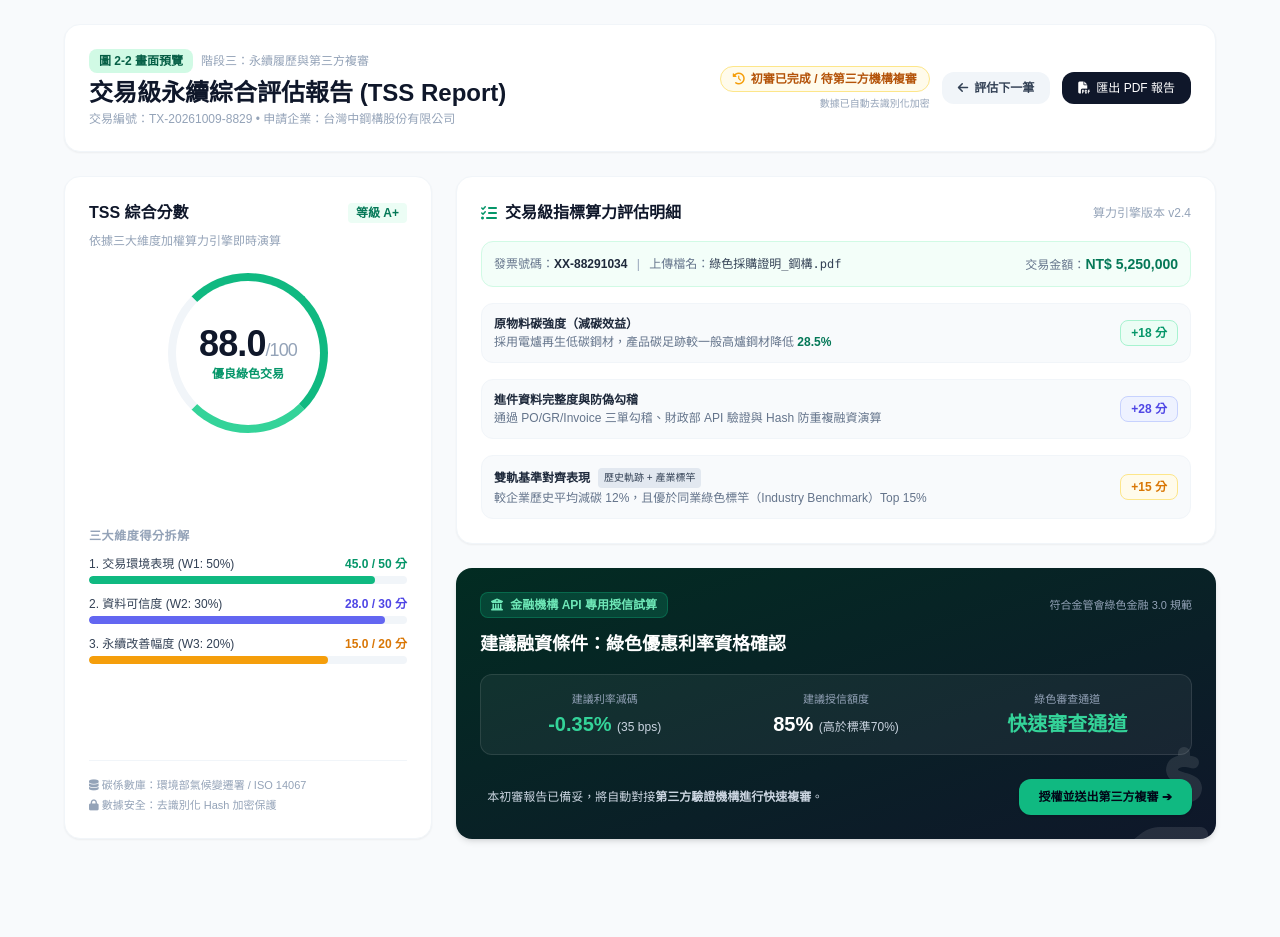
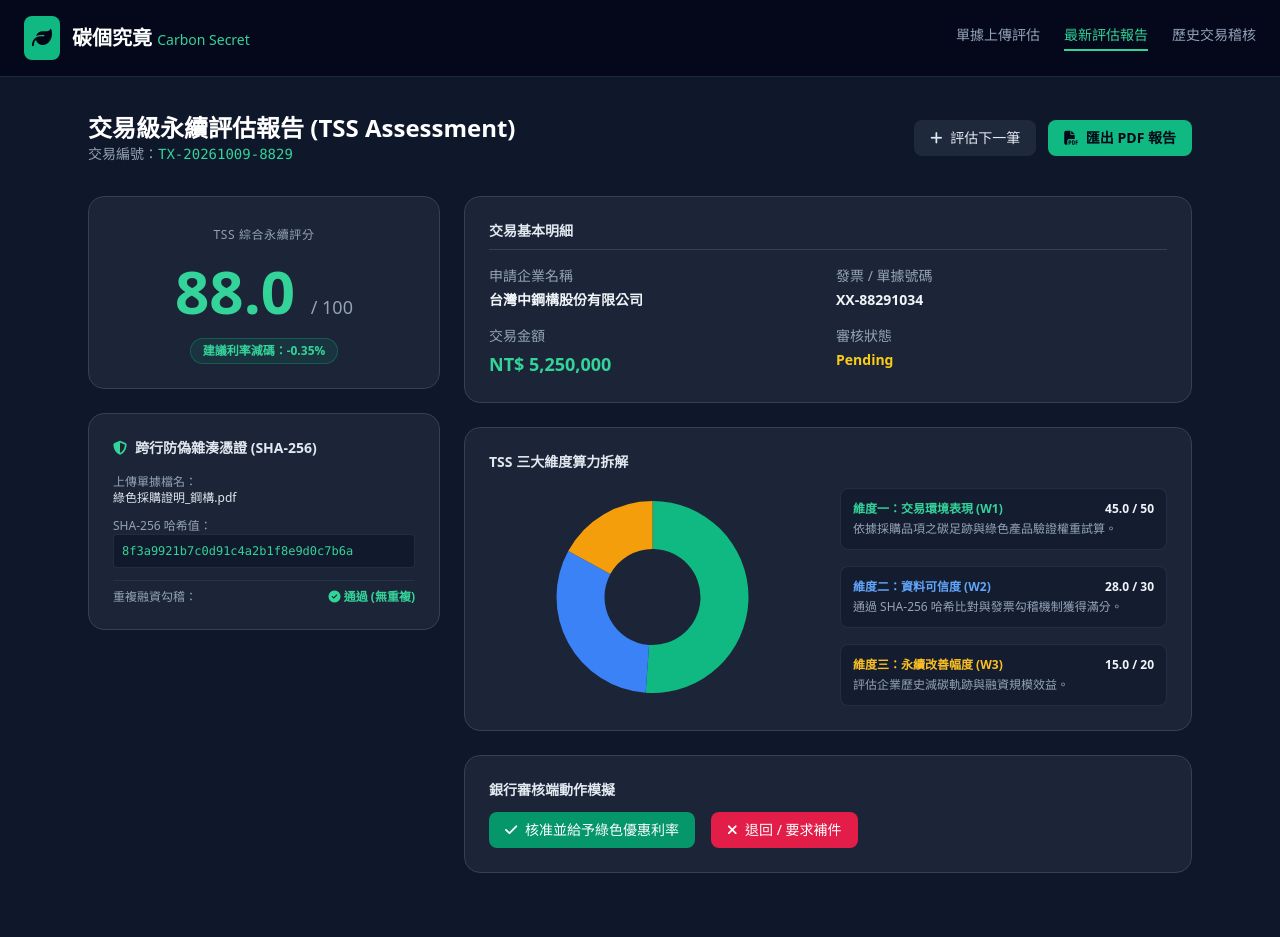
Before and after one commit to Lucia-ChenZhiYin/carbon-fintech-demo, a Flask app: page /dashboard in a window 1280 px wide. Before the commit the page ends 842 px from the top, so only its background shows below. Run offline with Flask 3, Linux system fonts and the light colour scheme; data that the repository does not hold is empty; some libraries are stand-ins or nearby versions.

Commit message:
Update dashboard.html

```diff
--- a/carbon-fintech-demo/templates/dashboard.html
+++ b/carbon-fintech-demo/templates/dashboard.html
@@ -3,225 +3,217 @@
 <head>
     <meta charset="UTF-8">
     <meta name="viewport" content="width=device-width, initial-scale=1.0">
-  <title>交易級永續評估報告與儀表板 - 碳個究竟</title>
-  <!-- Tailwind CSS CDN -->
+    <title>TSS 永續評估報告 - 碳個究竟</title>
     <script src="https://cdn.tailwindcss.com"></script>
-  <!-- FontAwesome 圖示 -->
     <link rel="stylesheet" href="https://cdnjs.cloudflare.com/ajax/libs/font-awesome/6.4.0/css/all.min.css">
+    <!-- Chart.js 視覺化 -->
+    <script src="https://cdn.jsdelivr.net/npm/chart.js"></script>
     <style>
-    body { font-family: 'PingFang TC', 'Microsoft JhengHei', sans-serif; background-color: #f8fafc; }
+        @media print {
+            .no-print { display: none !important; }
+            body { background: white; color: black; }
+            .print-card { border: 1px solid #ccc !important; background: white !important; color: black !important; }
+        }
     </style>
 </head>
-<body class="p-6 text-slate-800">
+<body class="bg-slate-900 text-slate-100 min-h-screen">
 
-  <div class="max-w-6xl mx-auto space-y-6">
+    <!-- 導覽列 -->
+    <nav class="border-b border-slate-800 bg-slate-950/80 backdrop-blur fixed w-full z-50 no-print">
+        <div class="max-w-7xl mx-auto px-6 py-4 flex justify-between items-center">
+            <div class="flex items-center space-x-3">
+                <div class="bg-emerald-500 text-slate-950 p-2 rounded-lg font-bold">
+                    <i class="fa-solid fa-leaf text-xl"></i>
+                </div>
+                <span class="text-xl font-bold text-white">碳個究竟 <span class="text-emerald-400 text-sm font-normal">Carbon Secret</span></span>
+            </div>
+            <div class="flex space-x-6 text-sm font-medium">
+                <a href="/" class="text-slate-400 hover:text-slate-200">單據上傳評估</a>
+                <a href="/dashboard" class="text-emerald-400 border-b-2 border-emerald-400 pb-1">最新評估報告</a>
+                <a href="/history" class="text-slate-400 hover:text-slate-200">歷史交易稽核</a>
+            </div>
+        </div>
+    </nav>
 
-    <!-- 頂部導覽與狀態列 -->
-    <div class="bg-white p-6 rounded-2xl shadow-sm border border-slate-100 flex flex-col md:flex-row justify-between items-start md:items-center gap-4">
+    <main class="pt-28 pb-16 px-6 max-w-6xl mx-auto">
+        <!-- 頂部操作列 -->
+        <div class="flex flex-col sm:flex-row justify-between items-start sm:items-center mb-8 gap-4 no-print">
             <div>
-        <div class="flex items-center gap-2">
-          <span class="px-2.5 py-1 bg-emerald-100 text-emerald-800 rounded-lg text-xs font-semibold">圖 2-2 畫面預覽</span>
-          <span class="text-xs text-slate-400">階段三：永續履歷與第三方複審</span>
+                <h1 class="text-2xl font-bold text-white">交易級永續評估報告 (TSS Assessment)</h1>
+                <p class="text-slate-400 text-sm">交易編號：<span class="text-emerald-400 font-mono">{{ tx.tx_id }}</span></p>
             </div>
-        <h1 class="text-2xl font-bold text-slate-900 mt-1">交易級永續綜合評估報告 (TSS Report)</h1>
-        <p class="text-xs text-slate-400 mt-0.5">交易編號：{{ tx.tx_id }} • 申請企業：{{ tx.company_name }}</p>
-      </div>
-
-      <!-- 狀態標籤與操作按鈕 -->
-      <div class="flex items-center gap-3">
-        <!-- ⭐️ 關鍵修改：顯示初審完成與待第三方複審 ⭐️ -->
-        <div class="text-right">
-          <span class="inline-flex items-center gap-1.5 px-3 py-1 bg-amber-50 text-amber-700 border border-amber-200 rounded-full text-xs font-bold">
-            <i class="fa-solid fa-clock-rotate-left text-amber-500"></i> 初審已完成 / 待第三方機構複審
-          </span>
-          <p class="text-[10px] text-slate-400 mt-1">數據已自動去識別化加密</p>
-        </div>
-
-        <a href="/" class="px-4 py-2 bg-slate-100 text-slate-700 rounded-xl text-xs font-bold hover:bg-slate-200 transition flex items-center gap-1.5">
-          <i class="fa-solid fa-arrow-left"></i> 評估下一筆
+            <div class="flex space-x-3">
+                <a href="/" class="bg-slate-800 hover:bg-slate-700 text-slate-200 px-4 py-2 rounded-lg text-sm transition">
+                    <i class="fa-solid fa-plus mr-1"></i> 評估下一筆
                 </a>
-        <button onclick="window.print()" class="px-4 py-2 bg-slate-900 text-white rounded-xl text-xs font-medium hover:bg-slate-800 transition flex items-center gap-1.5">
-          <i class="fa-solid fa-file-pdf"></i> 匯出 PDF 報告
+                <button onclick="window.print()" class="bg-emerald-500 hover:bg-emerald-400 text-slate-950 font-bold px-4 py-2 rounded-lg text-sm transition">
+                    <i class="fa-solid fa-file-pdf mr-1"></i> 匯出 PDF 報告
                 </button>
             </div>
         </div>
 
-    <!-- 主要內容區：左 4 欄 (總分與維度) / 右 8 欄 (明細與授信建議) -->
-    <div class="grid grid-cols-1 lg:grid-cols-12 gap-6">
+        <div class="grid grid-cols-1 lg:grid-cols-3 gap-6">
 
-      <!-- 左側：TSS 總分與權重卡片 (4欄) -->
-      <div class="lg:col-span-4 bg-white p-6 rounded-2xl shadow-sm border border-slate-100 flex flex-col justify-between space-y-6">
+            <!-- 左側：摘要與卡片 -->
+            <div class="lg:col-span-1 space-y-6">
 
+                <!-- TSS 總分卡片 -->
+                <div class="bg-slate-800/80 border border-slate-700 rounded-2xl p-6 text-center print-card">
+                    <span class="text-slate-400 text-xs tracking-wider uppercase">TSS 綜合永續評分</span>
+                    <div class="text-6xl font-extrabold text-emerald-400 my-4">{{ tx.tss_score }} <span class="text-lg text-slate-400 font-normal">/ 100</span></div>
+                    <div class="inline-block bg-emerald-500/10 border border-emerald-500/30 text-emerald-400 px-3 py-1 rounded-full text-xs font-semibold">
+                        建議利率減碼：{{ tx.rate_discount }}
+                    </div>
+                </div>
+
+                <!-- 防偽與雜湊驗證憑證 -->
+                <div class="bg-slate-800/80 border border-slate-700 rounded-2xl p-6 print-card">
+                    <h3 class="text-sm font-bold text-slate-200 mb-4 flex items-center">
+                        <i class="fa-solid fa-shield-halved text-emerald-400 mr-2"></i>跨行防偽雜湊憑證 (SHA-256)
+                    </h3>
+                    <div class="space-y-3 text-xs">
                         <div>
-          <h2 class="text-base font-bold text-slate-900 mb-2 flex items-center justify-between">
-            <span>TSS 綜合分數</span>
-            <span class="text-xs bg-emerald-50 text-emerald-700 font-semibold px-2 py-0.5 rounded">等級 A+</span>
-          </h2>
-          <p class="text-xs text-slate-400 mb-6">依據三大維度加權算力引擎即時演算</p>
-
-          <!-- 圓圈分數儀表 (88分) -->
-          <div class="relative w-40 h-40 mx-auto flex items-center justify-center">
-            <!-- 外圈裝飾 -->
-            <div class="w-full h-full rounded-full border-8 border-slate-100 border-t-emerald-500 border-r-emerald-500 border-b-emerald-400 animate-spin-slow"></div>
-            <div class="absolute inset-0 flex flex-col items-center justify-center text-center">
-              <span class="text-4xl font-extrabold text-slate-900 tracking-tight">{{ tx.tss_score }}<span class="text-lg font-normal text-slate-400">/100</span></span>
-              <span class="text-xs font-bold text-emerald-600 mt-0.5">優良綠色交易</span>
+                            <span class="text-slate-400">上傳單據檔名：</span>
+                            <p class="text-slate-200 font-medium truncate">{{ tx.file_name }}</p>
+                        </div>
+                        <div>
+                            <span class="text-slate-400">SHA-256 哈希值：</span>
+                            <p class="text-emerald-400 font-mono bg-slate-900/80 p-2 rounded border border-slate-700/50 break-all">
+                                {{ tx.file_hash }}
+                            </p>
+                        </div>
+                        <div class="flex justify-between items-center pt-2 border-t border-slate-700/50">
+                            <span class="text-slate-400">重複融資勾稽：</span>
+                            <span class="text-emerald-400 font-bold"><i class="fa-solid fa-check-circle"></i> 通過 (無重複)</span>
                         </div>
                     </div>
                 </div>
 
-        <!-- 三大維度得分拆解 -->
-        <div class="space-y-3">
-          <p class="text-xs font-bold text-slate-400 uppercase tracking-wider">三大維度得分拆解</p>
-
-          <!-- 維度 1 -->
-          <div>
-            <div class="flex justify-between text-xs font-medium mb-1">
-              <span class="text-slate-700">1. 交易環境表現 (W1: 50%)</span>
-              <span class="font-bold text-emerald-600">{{ tx.w1_env }} / 50 分</span>
-            </div>
-            <div class="w-full bg-slate-100 h-2 rounded-full overflow-hidden">
-              <div class="bg-emerald-500 h-full rounded-full" style="width: 90%;"></div>
-            </div>
             </div>
 
-          <!-- 維度 2 -->
+            <!-- 右側：三維度配分與圖表分析 -->
+            <div class="lg:col-span-2 space-y-6">
+
+                <!-- 企業交易基本資訊 -->
+                <div class="bg-slate-800/80 border border-slate-700 rounded-2xl p-6 print-card">
+                    <h3 class="text-sm font-bold text-slate-200 mb-4 border-b border-slate-700 pb-2">交易基本明細</h3>
+                    <div class="grid grid-cols-2 gap-4 text-sm">
                         <div>
-            <div class="flex justify-between text-xs font-medium mb-1">
-            <span class="text-slate-700">2. 資料可信度 (W2: 30%)</span>
-            <span class="font-bold text-indigo-600">{{ tx.w2_cred }} / 30 分</span>
+                            <p class="text-slate-400">申請企業名稱</p>
+                            <p class="font-bold text-slate-100 mt-1">{{ tx.company_name }}</p>
                         </div>
-            <div class="w-full bg-slate-100 h-2 rounded-full overflow-hidden">
-              <div class="bg-indigo-500 h-full rounded-full" style="width: 93%;"></div>
+                        <div>
+                            <p class="text-slate-400">發票 / 單據號碼</p>
+                            <p class="font-bold text-slate-100 mt-1">{{ tx.invoice_num }}</p>
                         </div>
+                        <div>
+                            <p class="text-slate-400">交易金額</p>
+                            <p class="font-bold text-emerald-400 text-lg mt-1">NT$ {{ tx.amount }}</p>
                         </div>
-
-          <!-- 維度 3 -->
                         <div>
-            <div class="flex justify-between text-xs font-medium mb-1">
-            <span class="text-slate-700">3. 永續改善幅度 (W3: 20%)</span>
-            <span class="font-bold text-amber-600">{{ tx.w3_imp }} / 20 分</span>
-          </div>
-            <div class="w-full bg-slate-100 h-2 rounded-full overflow-hidden">
-              <div class="bg-amber-500 h-full rounded-full" style="width: 75%;"></div>
+                            <p class="text-slate-400">審核狀態</p>
+                            <p class="font-bold text-yellow-400 mt-1" id="status-badge">{{ tx.status }}</p>
                         </div>
                     </div>
                 </div>
 
-        <!-- 數據對接憑證 -->
-        <div class="pt-4 border-t border-slate-100 text-[11px] text-slate-400 space-y-1">
-          <p><i class="fa-solid fa-database text-slate-400"></i> 碳係數庫：環境部氣候變遷署 / ISO 14067</p>
-          <p><i class="fa-solid fa-lock text-slate-400"></i> 數據安全：去識別化 Hash 加密保護</p>
+                <!-- 三維度配分圖表 -->
+                <div class="bg-slate-800/80 border border-slate-700 rounded-2xl p-6 print-card">
+                    <h3 class="text-sm font-bold text-slate-200 mb-4">TSS 三大維度算力拆解</h3>
+                    <div class="grid grid-cols-1 md:grid-cols-2 gap-6 items-center">
+                        <div class="h-48">
+                            <canvas id="tssChart"></canvas>
                         </div>
-
+                        <div class="space-y-4 text-xs">
+                            <div class="bg-slate-900/50 p-3 rounded-lg border border-slate-700/50">
+                                <div class="flex justify-between font-bold mb-1">
+                                    <span class="text-emerald-400">維度一：交易環境表現 (W1)</span>
+                                    <span>{{ tx.w1_env }} / 50</span>
                                 </div>
-
-      <!-- 右側：詳細指標評估、雙軌基準與金融授信建議 (8欄) -->
-      <div class="lg:col-span-8 space-y-6">
-
-        <!-- 卡片 1：評分指標細項明細 -->
-        <div class="bg-white p-6 rounded-2xl shadow-sm border border-slate-100">
-          <h2 class="text-base font-bold text-slate-900 mb-4 flex items-center justify-between">
-            <span class="flex items-center gap-2"><i class="fa-solid fa-list-check text-emerald-600"></i> 交易級指標算力評估明細</span>
-            <span class="text-xs text-slate-400 font-normal">算力引擎版本 v2.4</span>
-          </h2>
-
-          <div class="space-y-4 text-xs">
-            <!-- 顯示輸入的發票號碼與金額 -->
-            <div class="p-3 bg-emerald-50/60 border border-emerald-100 rounded-xl flex justify-between items-center text-xs mb-3">
-              <div>
-                <span class="text-slate-500">發票號碼：</span><strong class="text-slate-800">{{ tx.invoice_num }}</strong>
-                <span class="text-slate-400 mx-1.5">|</span>
-                <span class="text-slate-500">上傳檔名：</span><span class="text-slate-700 font-mono">{{ tx.file_name }}</span>
+                                <p class="text-slate-400">依據採購品項之碳足跡與綠色產品驗證權重試算。</p>
                             </div>
-              <div>
-                <span class="text-slate-500">交易金額：</span><strong class="text-emerald-700 text-sm">NT$ {{ tx.amount }}</strong>
+                            <div class="bg-slate-900/50 p-3 rounded-lg border border-slate-700/50">
+                                <div class="flex justify-between font-bold mb-1">
+                                    <span class="text-blue-400">維度二：資料可信度 (W2)</span>
+                                    <span>{{ tx.w2_cred }} / 30</span>
+                                </div>
+                                <p class="text-slate-400">通過 SHA-256 哈希比對與發票勾稽機制獲得滿分。</p>
+                            </div>
+                            <div class="bg-slate-900/50 p-3 rounded-lg border border-slate-700/50">
+                                <div class="flex justify-between font-bold mb-1">
+                                    <span class="text-amber-400">維度三：永續改善幅度 (W3)</span>
+                                    <span>{{ tx.w3_imp }} / 20</span>
+                                </div>
+                                <p class="text-slate-400">評估企業歷史減碳軌跡與融資規模效益。</p>
                             </div>
                         </div>
-            <!-- 指標 1 -->
-            <div class="p-3 bg-slate-50 border border-slate-100 rounded-xl flex items-center justify-between">
-              <div>
-                <p class="font-bold text-slate-800">原物料碳強度（減碳效益）</p>
-                <p class="text-slate-500 mt-0.5">採用電爐再生低碳鋼材，產品碳足跡較一般高爐鋼材降低 <strong class="text-emerald-700">28.5%</strong></p>
-              </div>
-              <span class="text-emerald-600 font-bold bg-emerald-50 border border-emerald-200 px-2.5 py-1 rounded-lg">+18 分</span>
-            </div>
-
-            <!-- 指標 2 -->
-            <div class="p-3 bg-slate-50 border border-slate-100 rounded-xl flex items-center justify-between">
-              <div>
-                <p class="font-bold text-slate-800">進件資料完整度與防偽勾稽</p>
-                <p class="text-slate-500 mt-0.5">通過 PO/GR/Invoice 三單勾稽、財政部 API 驗證與 Hash 防重複融資演算</p>
-              </div>
-              <span class="text-indigo-600 font-bold bg-indigo-50 border border-indigo-200 px-2.5 py-1 rounded-lg">+28 分</span>
-            </div>
-
-            <!-- ⭐️ 指標 3：關鍵修改－反映雙軌基準 ⭐️ -->
-            <div class="p-3 bg-slate-50 border border-slate-100 rounded-xl flex items-center justify-between">
-              <div>
-                <p class="font-bold text-slate-800 flex items-center gap-2">
-                  <span>雙軌基準對齊表現</span>
-                  <span class="text-[10px] bg-slate-200 text-slate-700 px-1.5 py-0.5 rounded font-normal">歷史軌跡 + 產業標竿</span>
-                </p>
-                <p class="text-slate-500 mt-0.5">較企業歷史平均減碳 12%，且優於同業綠色標竿（Industry Benchmark）Top 15%</p>
-              </div>
-              <span class="text-amber-600 font-bold bg-amber-50 border border-amber-200 px-2.5 py-1 rounded-lg">+15 分</span>
-            </div>
-
                     </div>
                 </div>
 
-        <!-- ⭐️ 卡片 2：關鍵修改－綠色金融授信建議與第三方對接 ⭐️ -->
-        <div class="bg-gradient-to-br from-emerald-950 to-slate-900 text-white p-6 rounded-2xl shadow-md relative overflow-hidden">
-
-          <!-- 背景裝飾圖案 -->
-          <div class="absolute -right-10 -bottom-10 opacity-10 text-9xl">
-            <i class="fa-solid fa-hand-holding-dollar"></i>
-          </div>
-
-          <div class="relative z-10">
-            <div class="flex justify-between items-center mb-3">
-              <span class="text-xs bg-emerald-500/20 text-emerald-300 border border-emerald-500/30 font-semibold px-2.5 py-1 rounded-lg">
-                <i class="fa-solid fa-building-columns mr-1"></i> 金融機構 API 專用授信試算
-              </span>
-              <span class="text-[11px] text-slate-400">符合金管會綠色金融 3.0 規範</span>
-            </div>
-
-            <h3 class="text-lg font-bold text-white mb-2">建議融資條件：綠色優惠利率資格確認</h3>
-
-            <div class="grid grid-cols-1 sm:grid-cols-3 gap-4 my-4 bg-white/5 p-4 rounded-xl border border-white/10 text-center">
-              <div>
-                <p class="text-[11px] text-slate-400">建議利率減碼</p>
-                <p class="text-xl font-extrabold text-emerald-400 mt-0.5">{{ tx.rate_discount }} <span class="text-xs font-normal text-slate-300">(35 bps)</span></p>
-              </div>
-              <div>
-                <p class="text-[11px] text-slate-400">建議授信額度</p>
-                <p class="text-xl font-extrabold text-white mt-0.5">85% <span class="text-xs font-normal text-slate-300">(高於標準70%)</span></p>
-              </div>
-              <div>
-                <p class="text-[11px] text-slate-400">綠色審查通道</p>
-                <p class="text-xl font-extrabold text-emerald-400 mt-0.5">快速審查通道</p>
-              </div>
-            </div>
-
-            <!-- 下一步動作指引 -->
-            <div class="flex flex-col sm:flex-row justify-between items-center pt-2 gap-3 text-xs">
-              <p class="text-slate-300 text-xs">
-                <i class="fa-solid fa-shield-check text-emerald-400 mr-1"></i>
-                本初審報告已備妥，將自動對接<strong>第三方驗證機構進行快速複審</strong>。
-              </p>
-              <button onclick="alert('已成功將交易單據與加密 Hash 傳送至第三方複審機構！')" class="w-full sm:w-auto px-5 py-2.5 bg-emerald-500 hover:bg-emerald-400 text-slate-950 font-bold rounded-xl shadow transition whitespace-nowrap">
-                授權並送出第三方複審 ➔
+                <!-- 銀行端快速核准模擬 -->
+                <div class="bg-slate-800/80 border border-slate-700 rounded-2xl p-6 no-print">
+                    <h3 class="text-sm font-bold text-slate-200 mb-3">銀行審核端動作模擬</h3>
+                    <div class="flex space-x-4">
+                        <button onclick="approveTx('Approved')" class="bg-emerald-600 hover:bg-emerald-500 text-white px-4 py-2 rounded-lg text-sm font-medium transition">
+                            <i class="fa-solid fa-check mr-1"></i> 核准並給予綠色優惠利率
+                        </button>
+                        <button onclick="approveTx('Rejected')" class="bg-rose-600 hover:bg-rose-500 text-white px-4 py-2 rounded-lg text-sm font-medium transition">
+                            <i class="fa-solid fa-xmark mr-1"></i> 退回 / 要求補件
                         </button>
                     </div>
                 </div>
 
             </div>
+        </div>
+    </main>
 
-      </div>
+    <script>
+        // 1. 安全取得 Flask 傳入的數據 (若為空則自動補 0)
+        const w1 = Number("{{ tx.w1_env | default(0) }}") || 0;
+        const w2 = Number("{{ tx.w2_cred | default(0) }}") || 0;
+        const w3 = Number("{{ tx.w3_imp | default(0) }}") || 0;
 
-    </div>
-  </div>
+        // 2. 初始化 Chart.js 圖表
+        const ctx = document.getElementById('tssChart').getContext('2d');
+        new Chart(ctx, {
+            type: 'doughnut',
+            data: {
+                labels: ['環境表現 (W1)', '資料可信 (W2)', '改善幅度 (W3)'],
+                datasets: [{
+                    data: [w1, w2, w3],
+                    backgroundColor: ['#10b981', '#3b82f6', '#f59e0b'],
+                    borderWidth: 0
+                }]
+            },
+            options: {
+                responsive: true,
+                maintainAspectRatio: false,
+                plugins: {
+                    legend: { display: false }
+                }
+            }
+        });
 
+        // 3. 模擬 AJAX 審核 API
+        function approveTx(status) {
+            fetch('/api/update_status', {
+                method: 'POST',
+                headers: { 'Content-Type': 'application/json' },
+                body: JSON.stringify({ tx_id: '{{ tx.tx_id }}', status: status })
+            })
+            .then(res => res.json())
+            .then(data => {
+                if (data.success) {
+                    const badge = document.getElementById('status-badge');
+                    if (badge) {
+                        badge.innerText = status;
+                        badge.className = status === 'Approved' ? 'font-bold text-emerald-400' : 'font-bold text-rose-400';
+                    }
+                    alert('狀態更新成功：' + status);
+                }
+            })
+            .catch(err => console.error('Error:', err));
+        }
+    </script>
 </body>
 </html>
```
Lines whose indentation alone changed are shown as unchanged.
